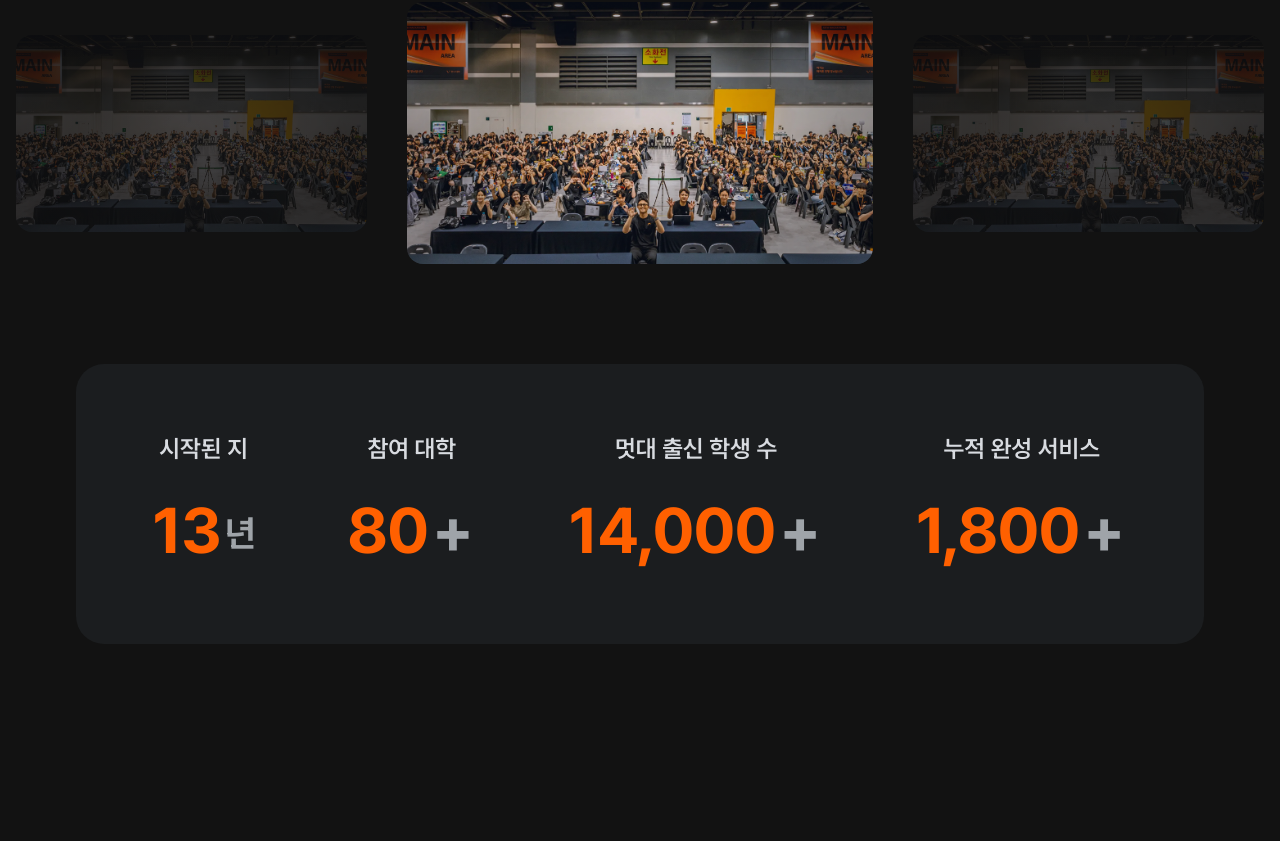
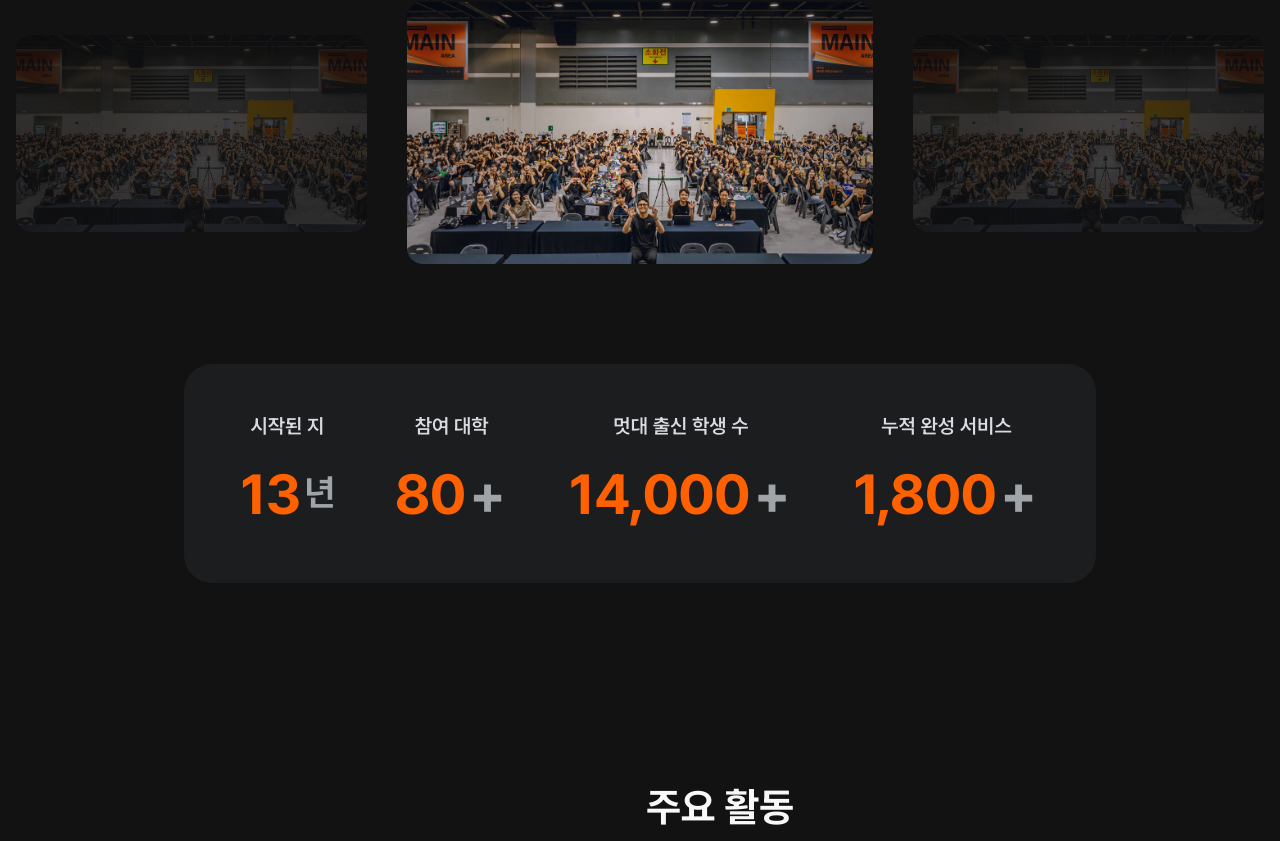
Before and after one commit to LikeLion-at-KMU/14th-Page, a Next.js app: page / in a window 1280 px wide. Shown: the part 495-1336 px from the top of the page. Built offline with nearby package versions, Linux system fonts and the light colour scheme.

Commit message:
Fix: 소개 수치 카드 크기 조정

```diff
--- a/components/Intro/StatsCard.jsx
+++ b/components/Intro/StatsCard.jsx
@@ -3,12 +3,12 @@ function Stat({label, value, suffix}) {
   const hasPlus = value.includes("+");
   const mainValue = hasPlus ? value.slice(0, -1) : value;
   return (
-    <div className="flex flex-col items-center justify-center gap-5">
-      <div className="text-[24px] font-semibold leading-[140%] text-[var(--g3)]">{label}</div>
+    <div className="flex flex-col items-center justify-center gap-4">
+      <div className="text-[20px] font-semibold leading-[140%] text-[var(--g3)]">{label}</div>
       <div className="flex items-end gap-1">
-        <span className="text-[64px] font-bold leading-[140%] tracking-[-0.02em] text-primary">{mainValue}</span>
+        <span className="text-[56px] font-bold leading-[140%] tracking-[-0.02em] text-primary">{mainValue}</span>
         {hasPlus && (
-          <span className="text-[64px] font-bold leading-[140%] tracking-[-0.02em] text-text-subtle">+</span>
+          <span className="text-[56px] font-bold leading-[140%] tracking-[-0.02em] text-text-subtle">+</span>
         )}
         <span className={`pb-[16px] text-[36px] font-bold leading-[140%] tracking-[-0.02em] text-text-subtle`}>
             {suffix}
@@ -21,8 +21,8 @@ function Stat({label, value, suffix}) {
 
 export default function StatsCard() {
   return(
-    <div className="relative mx-auto w-full max-w-[1128px] rounded-card bg-surface">
-      <div className="flex items-center justify-center gap-[92px] py-[68px]">
+    <div className="relative mx-auto w-full max-w-[912px] rounded-card bg-surface">
+      <div className="flex items-center justify-center gap-[60px] py-[48px]">
         <Stat label="시작된 지" value="13" suffix="년" />
         <Stat label="참여 대학" value="80+" />
         <Stat label="멋대 출신 학생 수" value="14,000+" />
```
